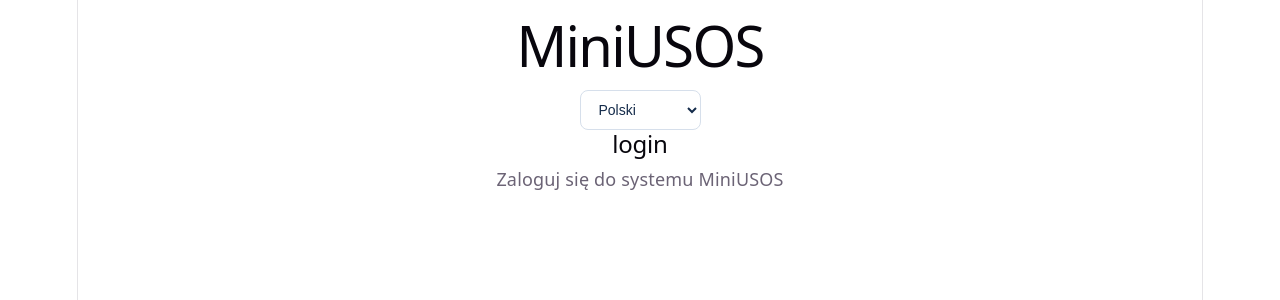
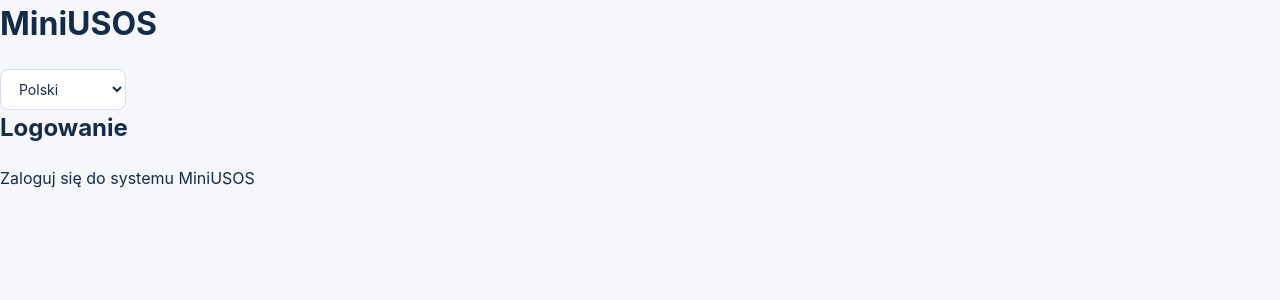
Before and after one commit to AndriiDm05/miniusos, a React (Vite) app in the folder frontend/: page /login in a window 1280 px wide. Shown: the top 300 px of the page. Built offline with nearby package versions, Linux system fonts and the light colour scheme.

Commit message:
style: configure global CSS variables and reset

```diff
--- a/frontend/src/index.css
+++ b/frontend/src/index.css
@@ -1,111 +1,2 @@
-:root {
-  --text: #6b6375;
-  --text-h: #08060d;
-  --bg: #fff;
-  --border: #e5e4e7;
-  --code-bg: #f4f3ec;
-  --accent: #aa3bff;
-  --accent-bg: rgba(170, 59, 255, 0.1);
-  --accent-border: rgba(170, 59, 255, 0.5);
-  --social-bg: rgba(244, 243, 236, 0.5);
-  --shadow:
-    rgba(0, 0, 0, 0.1) 0 10px 15px -3px, rgba(0, 0, 0, 0.05) 0 4px 6px -2px;
-
-  --sans: system-ui, 'Segoe UI', Roboto, sans-serif;
-  --heading: system-ui, 'Segoe UI', Roboto, sans-serif;
-  --mono: ui-monospace, Consolas, monospace;
-
-  font: 18px/145% var(--sans);
-  letter-spacing: 0.18px;
-  color-scheme: light dark;
-  color: var(--text);
-  background: var(--bg);
-  font-synthesis: none;
-  text-rendering: optimizeLegibility;
-  -webkit-font-smoothing: antialiased;
-  -moz-osx-font-smoothing: grayscale;
-
-  @media (max-width: 1024px) {
-    font-size: 16px;
-  }
-}
-
-@media (prefers-color-scheme: dark) {
-  :root {
-    --text: #9ca3af;
-    --text-h: #f3f4f6;
-    --bg: #16171d;
-    --border: #2e303a;
-    --code-bg: #1f2028;
-    --accent: #c084fc;
-    --accent-bg: rgba(192, 132, 252, 0.15);
-    --accent-border: rgba(192, 132, 252, 0.5);
-    --social-bg: rgba(47, 48, 58, 0.5);
-    --shadow:
-      rgba(0, 0, 0, 0.4) 0 10px 15px -3px, rgba(0, 0, 0, 0.25) 0 4px 6px -2px;
-  }
-
-  #social .button-icon {
-    filter: invert(1) brightness(2);
-  }
-}
-
-#root {
-  width: 1126px;
-  max-width: 100%;
-  margin: 0 auto;
-  text-align: center;
-  border-inline: 1px solid var(--border);
-  min-height: 100svh;
-  display: flex;
-  flex-direction: column;
-  box-sizing: border-box;
-}
-
-body {
-  margin: 0;
-}
-
-h1,
-h2 {
-  font-family: var(--heading);
-  font-weight: 500;
-  color: var(--text-h);
-}
-
-h1 {
-  font-size: 56px;
-  letter-spacing: -1.68px;
-  margin: 32px 0;
-  @media (max-width: 1024px) {
-    font-size: 36px;
-    margin: 20px 0;
-  }
-}
-h2 {
-  font-size: 24px;
-  line-height: 118%;
-  letter-spacing: -0.24px;
-  margin: 0 0 8px;
-  @media (max-width: 1024px) {
-    font-size: 20px;
-  }
-}
-p {
-  margin: 0;
-}
-
-code,
-.counter {
-  font-family: var(--mono);
-  display: inline-flex;
-  border-radius: 4px;
-  color: var(--text-h);
-}
-
-code {
-  font-size: 15px;
-  line-height: 135%;
-  padding: 4px 8px;
-  background: var(--code-bg);
-}
+@import './styles/variables.css';
+@import './styles/global.css';
--- a/frontend/src/pages/auth/LoginPage.tsx
+++ b/frontend/src/pages/auth/LoginPage.tsx
@@ -10,7 +10,7 @@ const LoginPage = () => {
             <LanguageSwitcher />
 
             <section>
-                <h2>{t('login')}</h2>
+                <h2>{t('auth.login')}</h2>
                 <p>{t('auth.description')}</p>
             </section>
         </main>
--- /dev/null
+++ b/frontend/src/styles/global.css
@@ -0,0 +1,49 @@
+:root {
+    /* Colors */
+    --color-primary: #142b4a;
+    --color-primary-hover: #203e63;
+    --color-accent: #477fe8;
+    --color-accent-hover: #3469cc;
+
+    --color-background: #f5f7fb;
+    --color-surface: #ffffff;
+    --color-border: #dce4ef;
+
+    --color-text: #142b4a;
+    --color-text-secondary: #64748b;
+
+    --color-success: #16a34a;
+    --color-warning: #d97706;
+    --color-error: #dc2626;
+
+    /* Typography */
+    --font-family: Inter, Arial, sans-serif;
+
+    --font-size-xs: 0.75rem;
+    --font-size-sm: 0.875rem;
+    --font-size-md: 1rem;
+    --font-size-lg: 1.125rem;
+    --font-size-xl: 1.5rem;
+    --font-size-2xl: 2rem;
+
+    /* Spacing */
+    --spacing-1: 4px;
+    --spacing-2: 8px;
+    --spacing-3: 12px;
+    --spacing-4: 16px;
+    --spacing-5: 20px;
+    --spacing-6: 24px;
+    --spacing-8: 32px;
+
+    /* Border radius */
+    --radius-sm: 6px;
+    --radius-md: 10px;
+    --radius-lg: 16px;
+
+    /* Shadows */
+    --shadow-card: 0 4px 16px rgb(20 43 74 / 6%);
+
+    /* Layout */
+    --sidebar-width: 260px;
+    --header-height: 72px;
+}
--- /dev/null
+++ b/frontend/src/styles/variables.css
@@ -0,0 +1,58 @@
+*,
+*::before,
+*::after {
+    box-sizing: border-box;
+}
+
+html {
+    font-family: var(--font-family);
+    -webkit-font-smoothing: antialiased;
+}
+
+body {
+    margin: 0;
+    min-width: 320px;
+    min-height: 100vh;
+    background-color: var(--color-background);
+    color: var(--color-text);
+    font-size: var(--font-size-md);
+    line-height: 1.5;
+}
+
+button,
+input,
+select,
+textarea {
+    font: inherit;
+}
+
+button {
+    cursor: pointer;
+}
+
+a {
+    color: inherit;
+    text-decoration: none;
+}
+
+h1,
+h2,
+h3,
+h4,
+p {
+    margin-top: 0;
+}
+
+img {
+    max-width: 100%;
+    display: block;
+}
+
+:focus-visible {
+    outline: 2px solid var(--color-accent);
+    outline-offset: 2px;
+}
+
+#root {
+    min-height: 100vh;
+}
```
